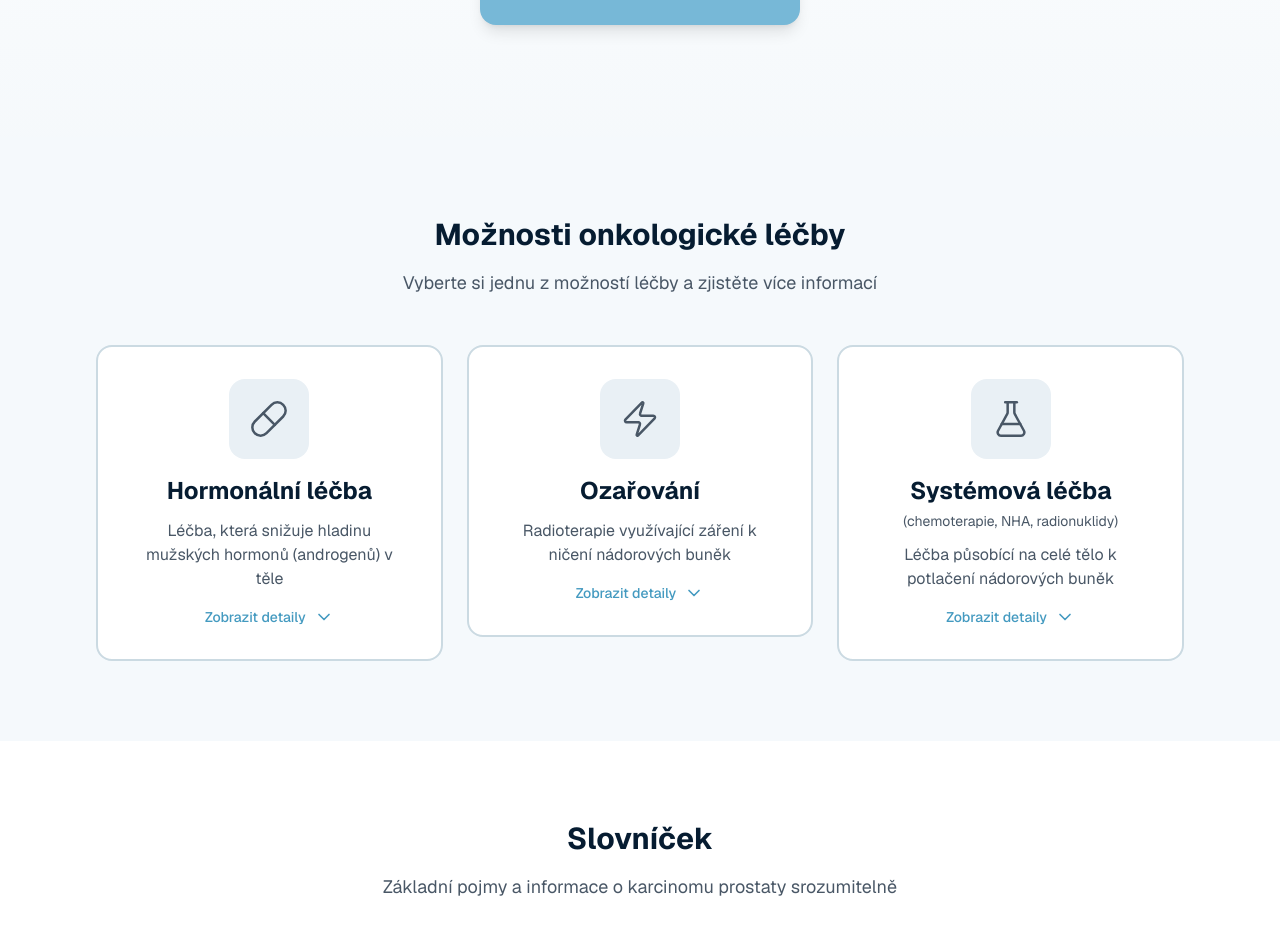
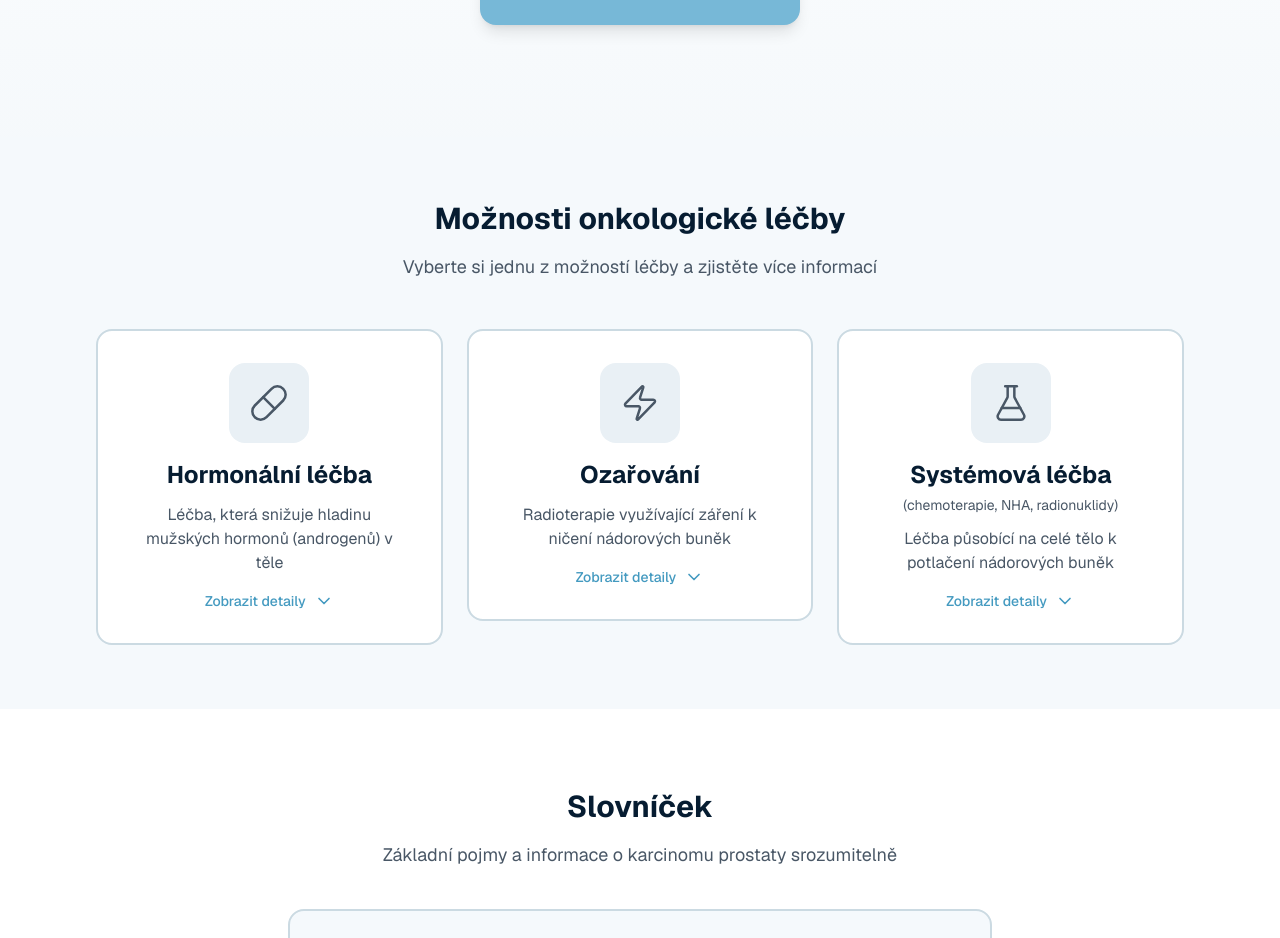
Before and after one commit to adelm02/web_prostate, a Next.js app: page / in a window 1280 px wide. Shown: the part 541-1479 px from the top of the page. Built offline with nearby package versions, Linux system fonts and the light colour scheme.

Commit message:
feat: adjust padding for treatment section
Reduced py-16 to py-12 for better layout consistency

```diff
--- a/components/treatment-crossroads.tsx
+++ b/components/treatment-crossroads.tsx
@@ -70,7 +70,7 @@ export function TreatmentCrossroads() {
   }
 
   return (
-    <section id="treatment" className="w-full bg-background py-16 sm:py-20" aria-labelledby="treatment-heading">
+    <section id="treatment" className="w-full bg-background py-12 sm:py-16" aria-labelledby="treatment-heading">
       <div className="mx-auto max-w-6xl px-4 sm:px-6 lg:px-8">
         <h2
           id="treatment-heading"
```
